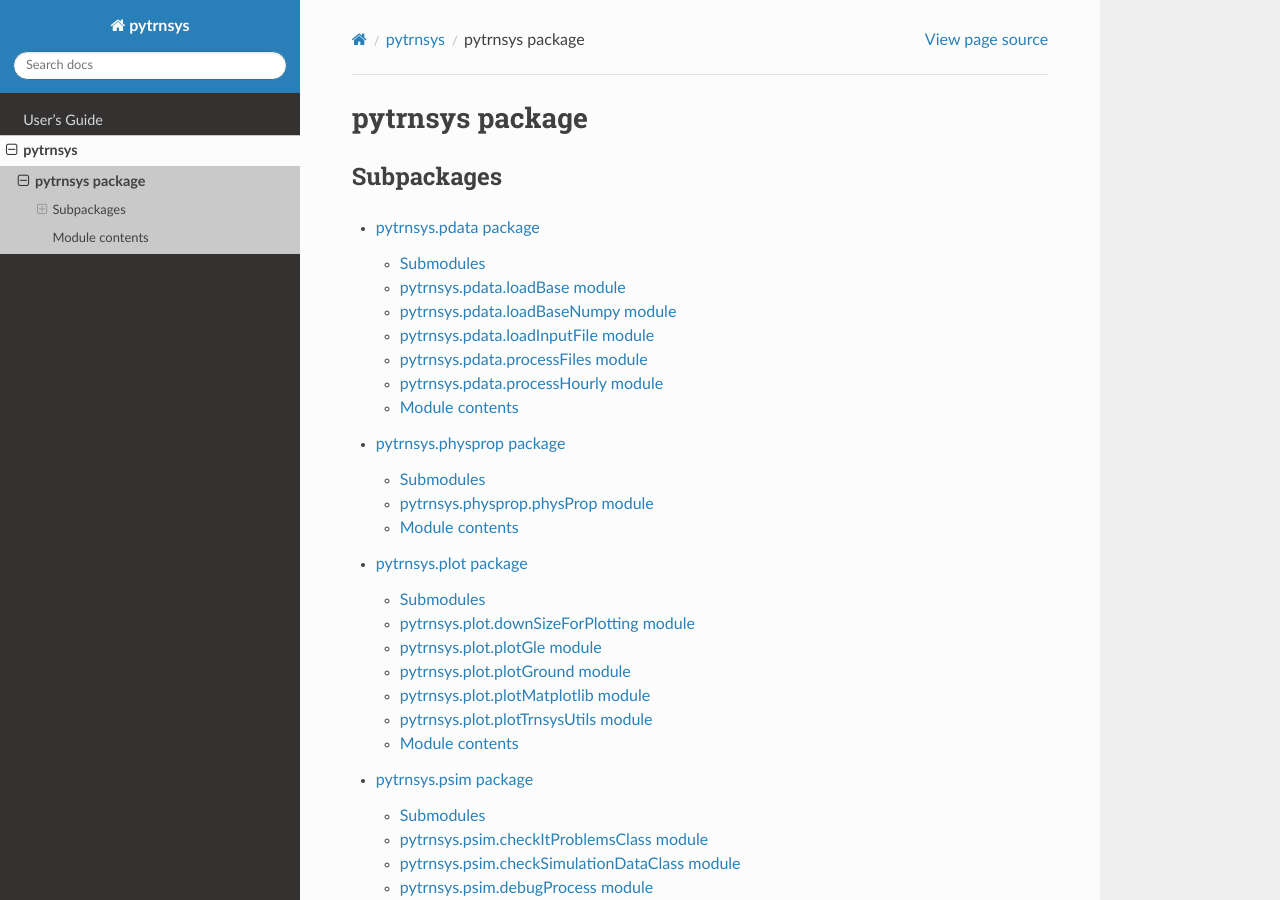
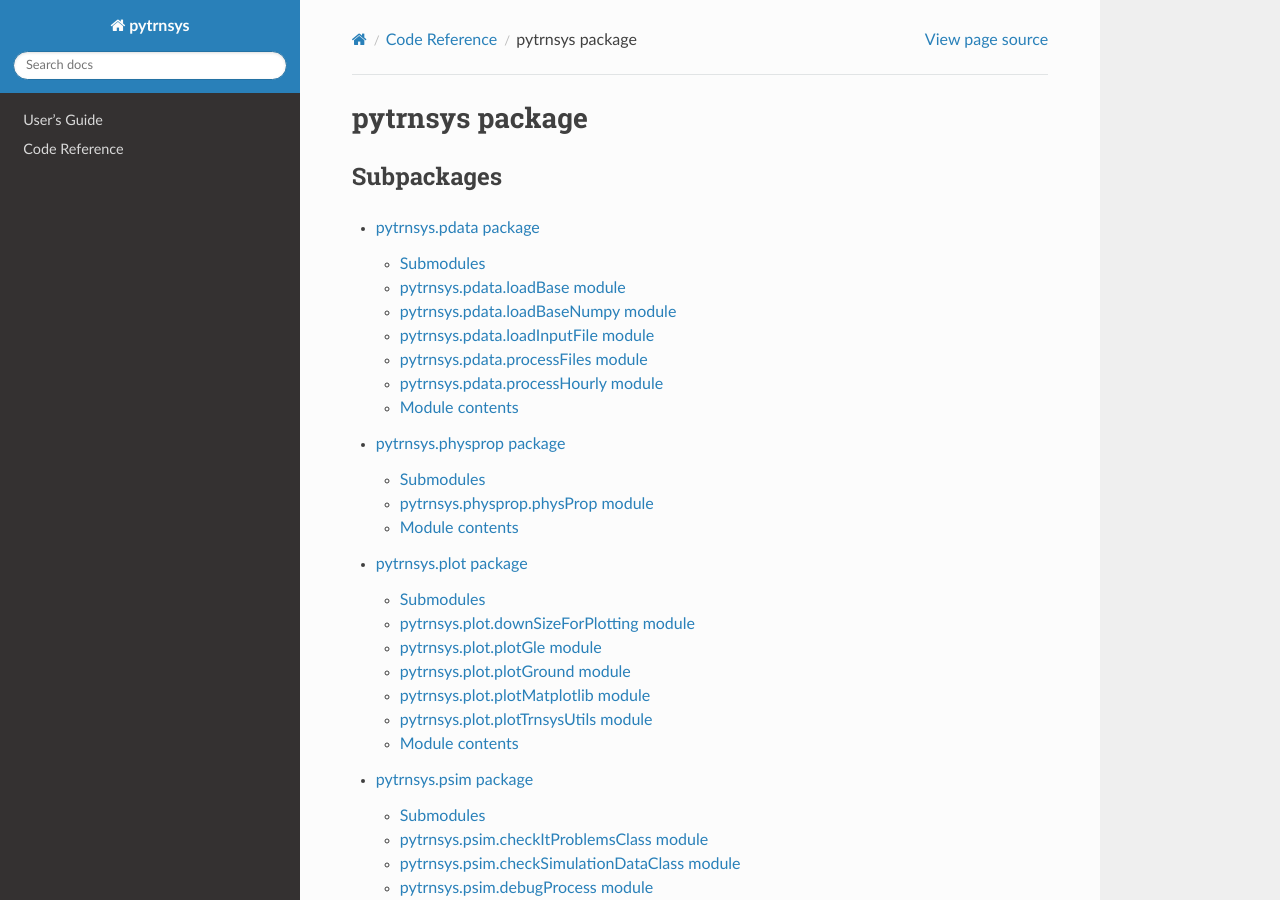
Before and after one commit to SPF-OST/pytrnsys, a Sphinx documentation site: the page built from docs/pytrnsys.rst, in a window 1280 px wide and 900 px high. Built offline with Sphinx 7.4.7 and the Read the Docs theme 2.0.0, drawn with Linux system fonts in a browser that asks for light colours.

Commit message:
Changes in small documentation example

```diff
--- /dev/null
+++ b/docs/CodeReference.rst
@@ -0,0 +1,7 @@
+Code Reference
+========
+
+.. toctree::
+   :maxdepth: 4
+
+   pytrnsys
--- a/docs/index.rst
+++ b/docs/index.rst
@@ -12,7 +12,7 @@ Welcome to pytrnsys's documentation!
    :maxdepth: 2
 
    guide/index
-   modules
+   CodeReference
 
 
 Indices and tables
```
Also changed, not shown: docs/API.rst (added, +7 -0 lines).
